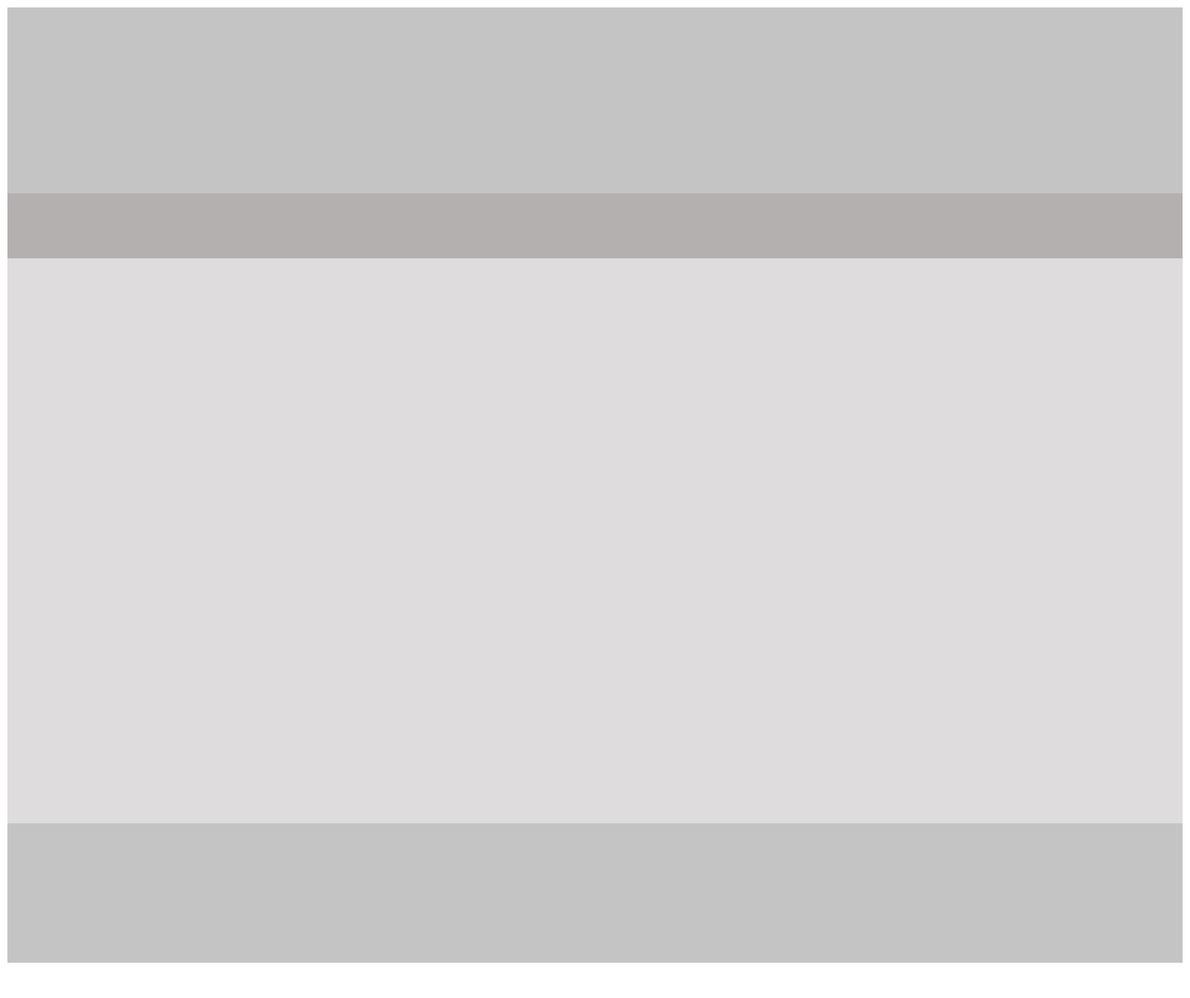
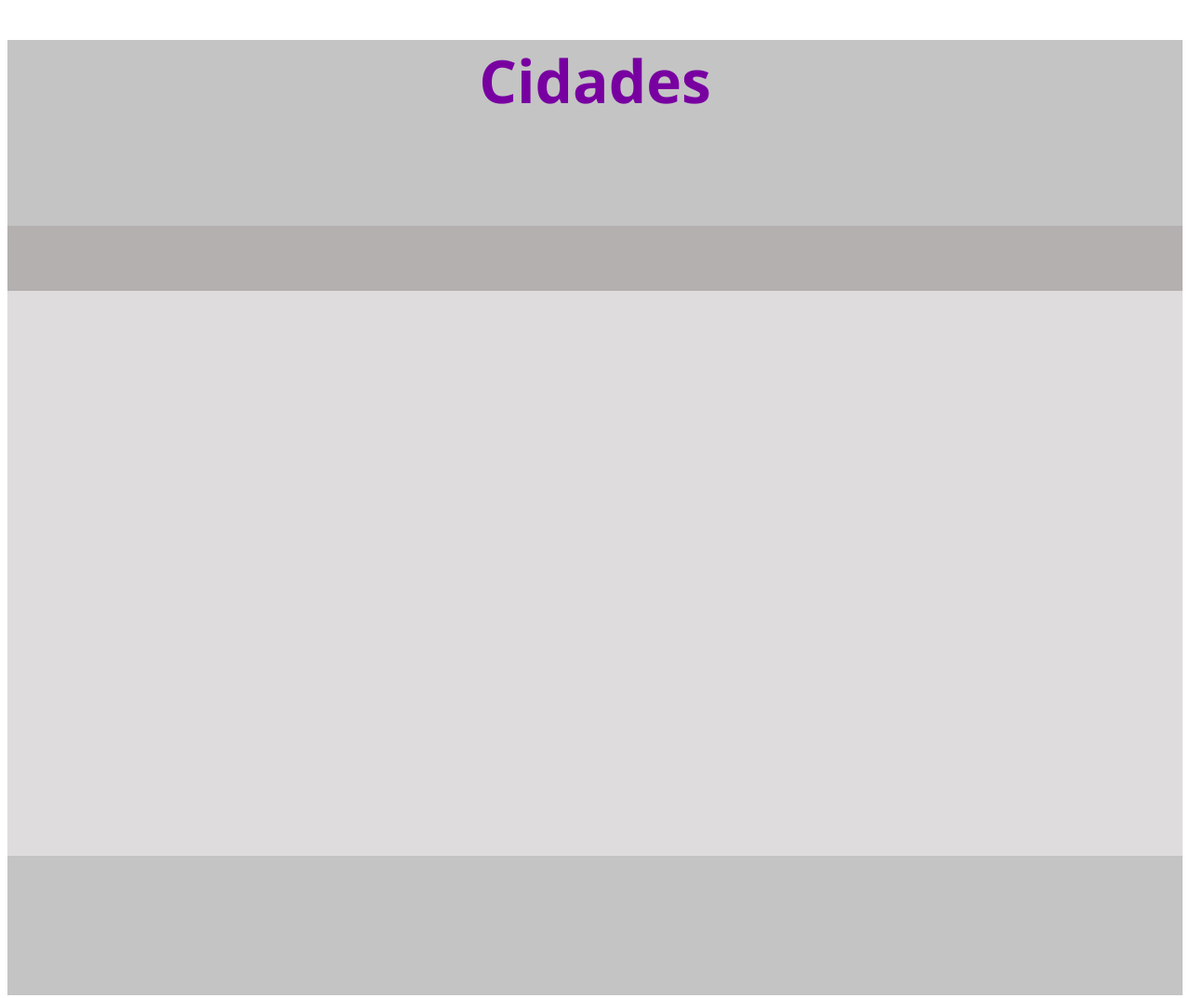
Before and after one commit to VagnerSenac/cidade, a plain HTML site: page index.html in a window 1280 px wide. Shown: the whole page at 93% size. Before the commit the page ends 1044 px from the top, so only its background shows below. Drawn offline with Linux system fonts and the light colour scheme.

Commit message:
Mudaça para comandos semânticos

```diff
--- a/index.html
+++ b/index.html
@@ -31,14 +31,23 @@
             background-color: #C4C4C4;
 
         }
+        #titulo{
+            font-size: 64px;
+            color: #7800A1;
+            font-weight: 700;
+            text-align: center;
+            font-family: 'Segoe UI', Tahoma, Geneva, Verdana, sans-serif;
+        }
     </style>
 </head>
 
 <body>
-    <div id="cabecalho"></div>
-    <div id="menu-de-navegacao"></div>
-    <div id="Conteudo-principal"></div>
-    <div id="rodape"></div>
+    <header id="cabecalho">
+        <h1 id="titulo">Cidades</h1>
+    </header>
+    <nav id="menu-de-navegacao"></nav>
+    <main id="Conteudo-principal"></main>
+    <footer id="rodape"></footer>
 </body>
 
 </html>
```
